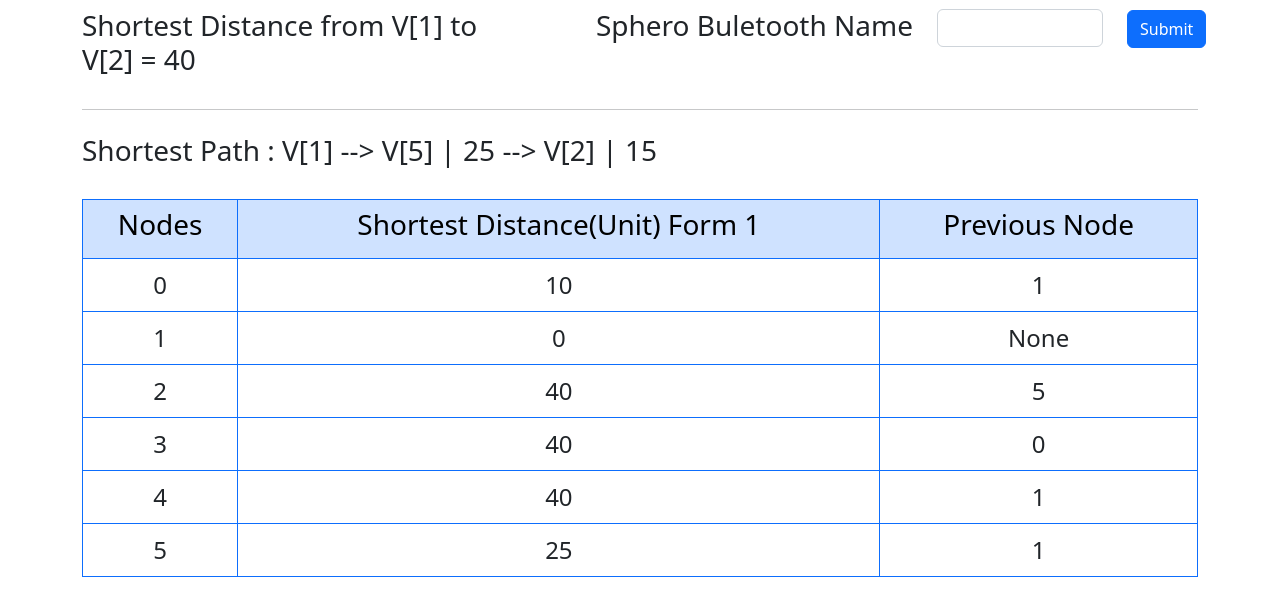
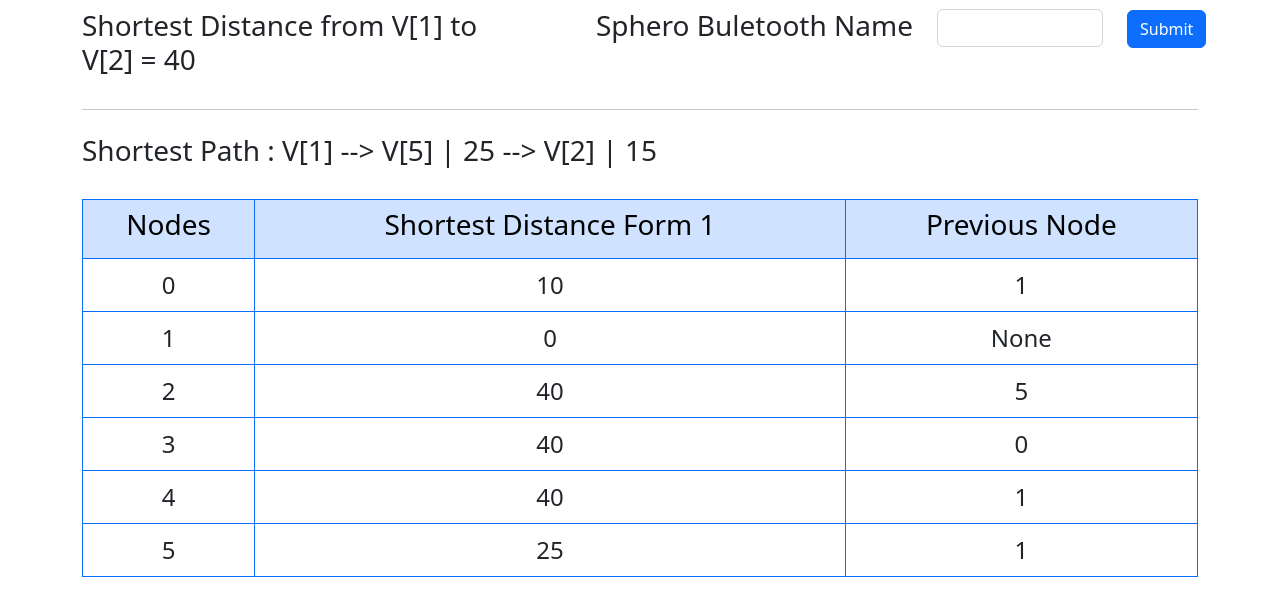
Before and after one commit to LorDNarberaL/Dijkstara_python, a Flask app: page /dijkstra in a window 1280 px wide. Shown: the part 159-775 px from the top of the page. Run offline with Flask 2, Linux system fonts and the light colour scheme.

Commit message:
[7]Delete Unit

```diff
--- a/templates/dijkstra.html
+++ b/templates/dijkstra.html
@@ -40,7 +40,7 @@
                     <thead class="table-primary border-primary">
                         <tr>
                             <th scope="col"><h3>Nodes</h3></th>
-                            <th scope="col"><h3>Shortest Distance(Unit) Form {{nodes.startNode}}</h3></th>
+                            <th scope="col"><h3>Shortest Distance Form {{nodes.startNode}}</h3></th>
                             <th scope="col"><h3>Previous Node</h3></th>
                         </tr>
                     </thead>
```
